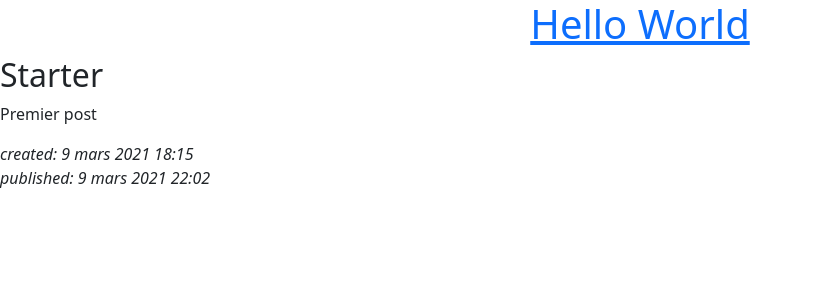
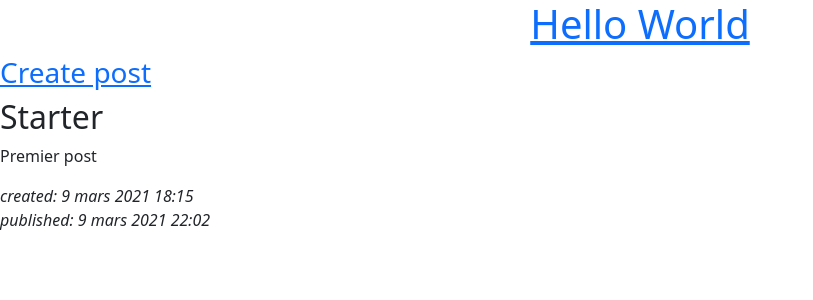
Before and after one commit to sinouJ/exercice_django, a Django app: page /post/1/ in a window 1280 px wide. Shown: the top 300 px of the page, without its empty margins (0-813 px from the left). Run offline with Django 4.2, Linux system fonts and the light colour scheme; data comes from the database, SQL or seed files in the repository; both versions use the stored data as it was after the commit.

Commit message:
add form create post

```diff
--- a/site_rd/blog/templates/blog/base.html
+++ b/site_rd/blog/templates/blog/base.html
@@ -12,6 +12,9 @@
 </head>
 <body>
     <h1 class="text-center"><a href="{% url 'all_posts' %}">Hello World</a></h1>
+    <h3>
+        <a href="{% url 'post_new' %}" class="text-center">Create post</a>
+    </h3>
 
     {% block content %}
     {% endblock %}
--- a/site_rd/blog/urls.py
+++ b/site_rd/blog/urls.py
@@ -3,5 +3,6 @@ from . import views
 
 urlpatterns = [
     path('', views.all_posts, name = 'all_posts'),
-    path('post/<int:id>/', views.post_view, name='post_view')
+    path('post/<int:id>/', views.post_view, name='post_view'),
+    path('post/new/', views.post_new, name='post_new')
 ]
--- a/site_rd/blog/views.py
+++ b/site_rd/blog/views.py
@@ -1,6 +1,8 @@
 from django.shortcuts import render
 from .models import Post
 from django.contrib.auth.models import User
+from .forms import PostForm
+from django.shortcuts import redirect
 
 def all_posts(request):
     posts = Post.objects.filter(is_published = "True").order_by('published_date')
@@ -10,3 +12,18 @@ def all_posts(request):
 def post_view(request, id):
     post = Post.objects.get(id = id)
     return render(request, 'blog/post_view.html', {'post': post})
+
+def post_new(request):
+    if request.method == 'POST':
+        form = PostForm(request.POST)
+
+        if form.is_valid():
+            post = form.save(commit = False)
+            post.author = request.user
+            post.is_published = False
+            post.save()
+            return redirect('post_view', id=post.id)
+
+    else:
+        form = PostForm()
+        return render(request, 'blog/post_new.html', {'form': form})
```
Also changed, not shown: site_rd/blog/forms.py (added, +8 -0 lines), site_rd/blog/templates/blog/post_new.html (added, +9 -0 lines), site_rd/db.sqlite3.
